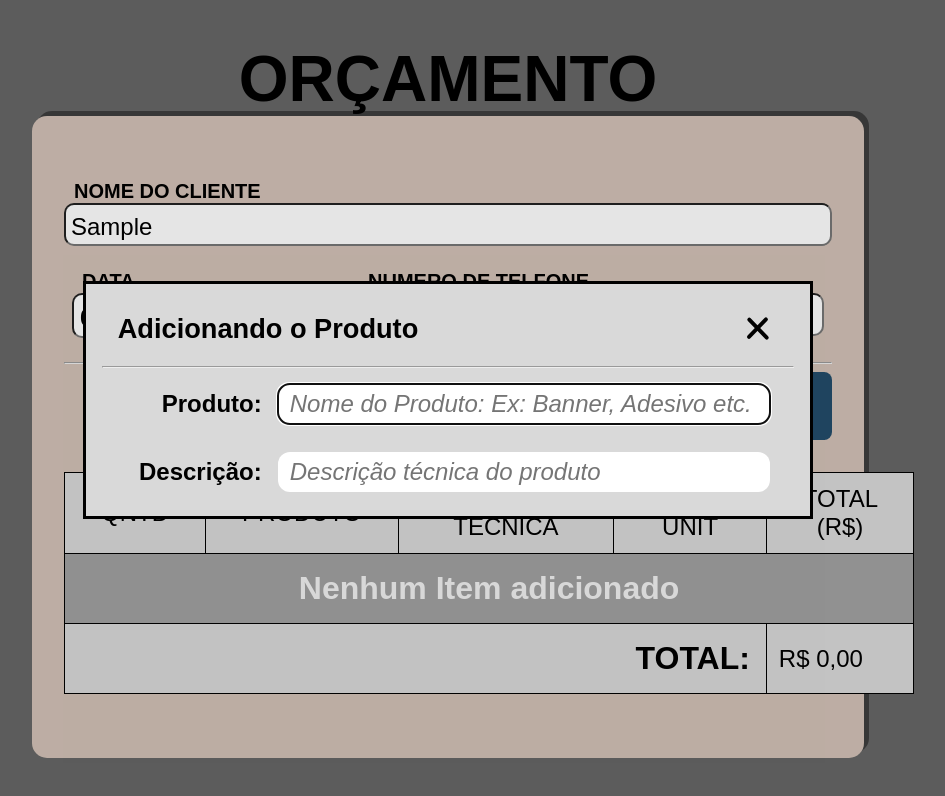
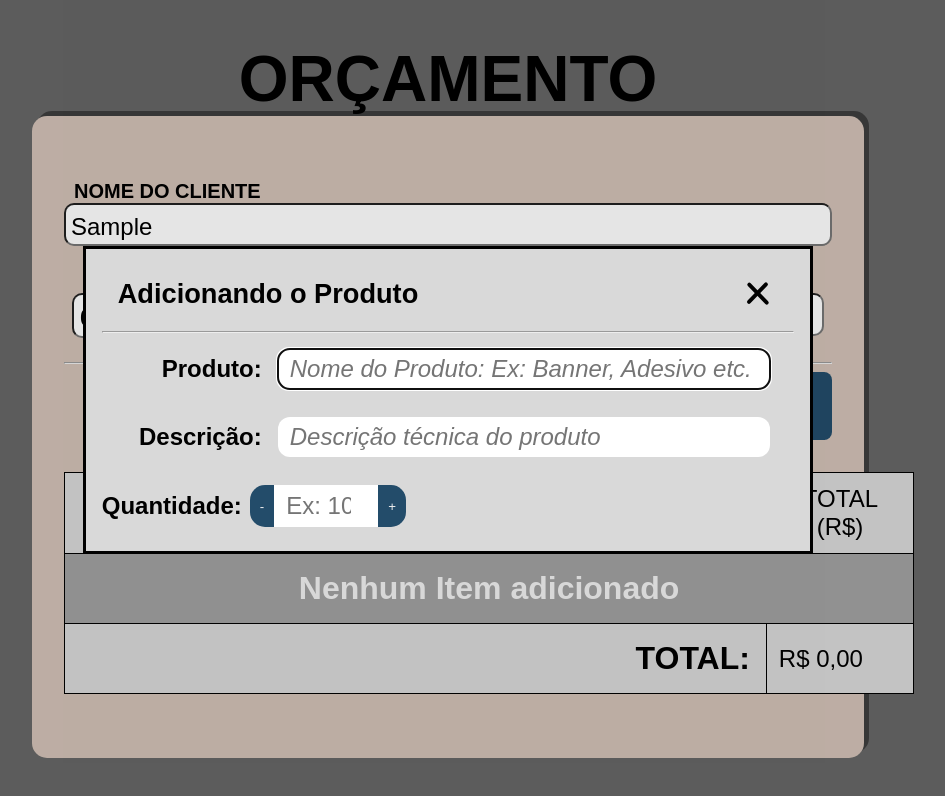
Before and after one commit to Willmega35/Sistem-ERP-CRM, a website: page src/index.html in a window 1280 px wide. Both pictures are taken after typing "Sample", "2020-01-15", "Sample" into the empty fields and a click on the button "ADICIONAR PEDIDO". Shown: the whole page, without its empty margins (192-1137 px from the left). Drawn offline with Linux system fonts and the light colour scheme; a web font is replaced by a local one.

Commit message:
feat | style: Criado os campos de quantidade no e os buttoes de incrementar e decrementar

```diff
--- a/src/index.html
+++ b/src/index.html
@@ -77,6 +77,16 @@
         <label for="description-produt">Descrição:</label>
         <input id="description-produt" type="text" placeholder="Descrição técnica do produto">
        </span>
+       <div class="form__dublePropert">
+        <span class="form__dublePropert-quantily">
+          <label for="quantity-produt">Quantidade:</label>
+          <div class="quantity-produt__container">
+            <button type="button">-</button>
+            <input id="quantity-produt" type="number" placeholder="Ex: 10, 20, 50 etc.">
+            <button type="button">+</button>
+          </div>
+        </span>
+       </div>
       </form>
     </dialog>
     <script src="scripts/main.js"></script>
--- a/src/style/style.css
+++ b/src/style/style.css
@@ -8,7 +8,7 @@
  --color-04: #d2c1b6;
  --color-05: #f1f1f1;
  --color-backgr1: #d9d9d9;
-  --color-backgr2: #A1A1A1;
+ --color-backgr2: #a1a1a1;
 
  font-size: 16px;
 }
@@ -85,7 +85,7 @@ body {
  display: flex;
  gap: 2em;
 
-  & .orderRequest__Camp:first-child>input {
+ & .orderRequest__Camp:first-child > input {
   width: 10em;
  }
 
@@ -101,7 +101,7 @@ body {
 
  & th,
  & td {
-    padding: .5em 1.5em;
+  padding: 0.5em 1.5em;
   border: 1px solid #000;
  }
 
@@ -114,7 +114,7 @@ body {
   border: 1px solid #000;
  }
 
-  & td[colspan="5"]{
+ & td[colspan="5"] {
   background-color: var(--color-backgr2);
   font: 700 2em var(--font-google);
   color: var(--color-05);
@@ -138,12 +138,12 @@ body {
  }
 }
 
-dialog{
+dialog {
  margin: auto;
  padding: 1em 2em;
 }
 
-#add-request{
+#add-request {
  background-color: var(--color-backgr1);
  max-width: 80vw;
  padding: 1.5em 1em;
@@ -165,7 +165,7 @@ dialog{
  }
 }
 
-.addRequest__form{
+.addRequest__form {
  display: flex;
  flex-direction: column;
  gap: 1.75em;
@@ -176,14 +176,14 @@ dialog{
   align-items: center;
   gap: 1em;
 
-    & label{
+  & label {
    text-align: end;
    font: 600 1.5em var(--font-google);
   }
 
-    & input{
+  & input {
    width: calc(100% - 2em);
-      padding: .25em .5em;
+   padding: 0.25em 0.5em;
    border: none;
    border-radius: 12px;
    font: 500 1.5em var(--font-google);
@@ -194,4 +194,53 @@ dialog{
   }
  }
 
+ & .form__dublePropert {
+  display: flex;
+  justify-content: space-between;
+  gap: 1em;
+
+  & .form__dublePropert-quantily {
+    display: flex;
+    align-items: center;
+    gap: .5em;
   }
+
+  & .form__dublePropert-quantily > label {
+   font: 600 1.5em var(--font-google);
+  }
+
+  & .form__dublePropert-quantily > .quantity-produt__container {
+   display: flex;
+  }
+
+  & .form__dublePropert-quantily > .quantity-produt__container button {
+   padding: 1em 0.75em;
+   border: none;
+   background-color: var(--color-02);
+    color: var(--color-05);
+
+   &:first-child {
+    border-top-left-radius: 15px;
+    border-bottom-left-radius: 15px;
+   }
+
+    &:last-child {
+      border-top-right-radius: 15px;
+      border-bottom-right-radius: 15px;
+    }
+  }
+
+  & .form__dublePropert-quantily > .quantity-produt__container input {
+   width: 5rem;
+   padding: 0.25em 0.5em;
+   border: none;
+   font: 500 1.5em var(--font-google);
+   text-align: center;
+   appearance: textfield;
+  }
+
+  & .form__dublePropert-quantily > input::placeholder {
+   font: italic 400 1em var(--font-google);
+  }
+ }
+}
```
Lines whose indentation alone changed are shown as unchanged.
